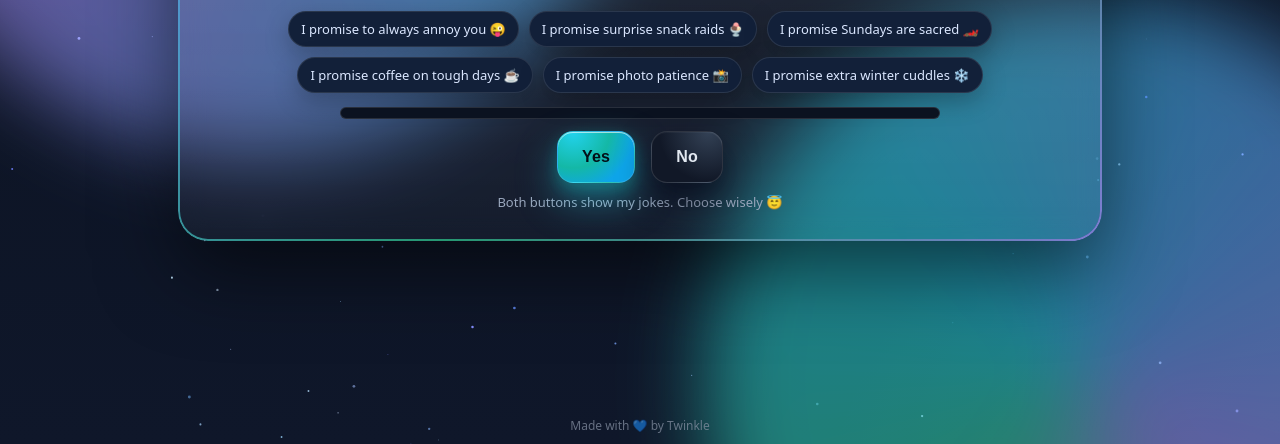
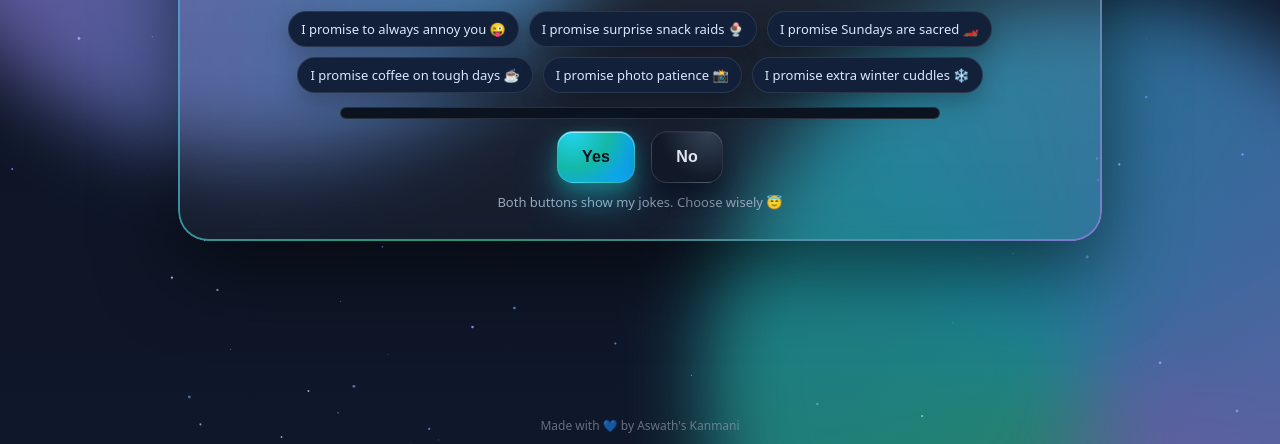
Before and after one commit to TJaineera/proposal, a plain HTML site: page index.html in a window 1280 px wide. Shown: the part 356-800 px from the top of the page. Drawn offline with Linux system fonts and the light colour scheme; animation ran at ten frames a second.

Commit message:
Update index.html

```diff
--- a/index.html
+++ b/index.html
@@ -133,7 +133,7 @@
     </div>
   </div>
 
-  <div class="footer">Made with 💙 by Twinkle</div>
+  <div class="footer">Made with 💙 by Aswath's Kanmani</div>
 
   <script>
   const qs=new URLSearchParams(location.search);
```
